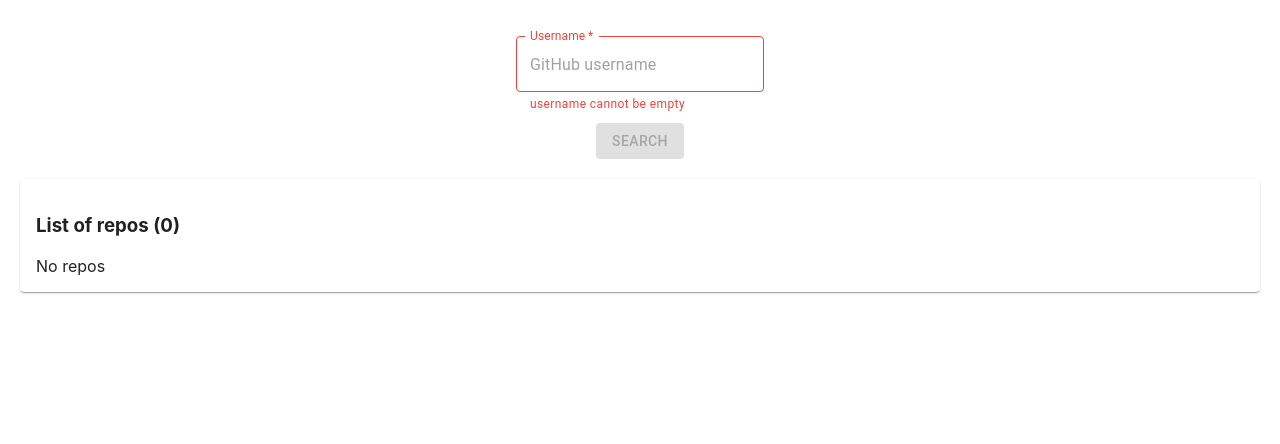
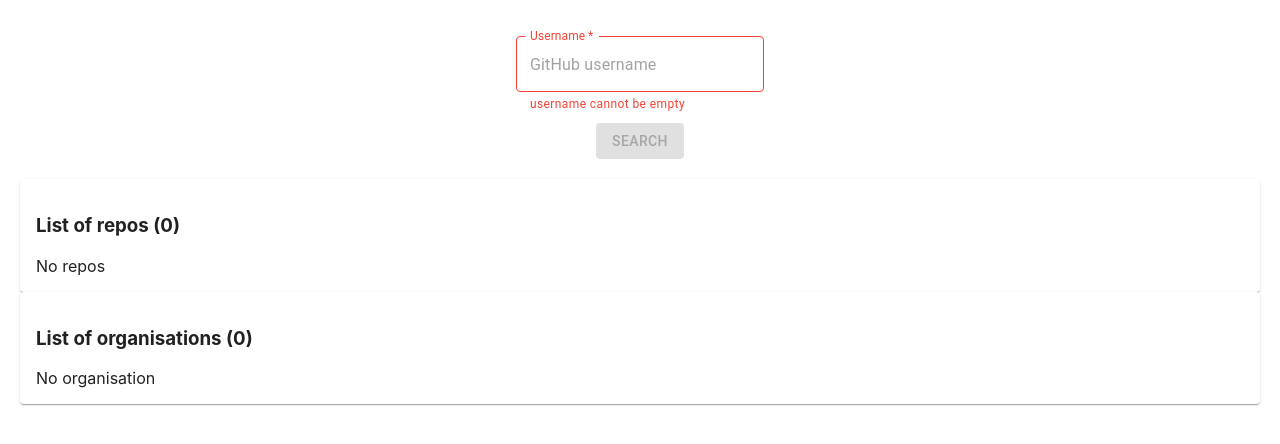
Before and after one commit to lerhhl/reactjs-github-api, a React (Create React App) app: page / in a window 1280 px wide. Shown: the top 444 px of the page. Built offline with nearby package versions, Linux system fonts and the light colour scheme.

Commit message:
Show list of user's organisations in OrgsSection.js

```diff
--- a/src/App.js
+++ b/src/App.js
@@ -1,6 +1,7 @@
 import React from 'react';
 import SearchBar from "./Components/SearchBar/SearchBar";
 import ReposSection from "./Components/ReposSection/ReposSection";
+import OrgsSection from "./Components/OrgsSection/OrgsSection";
 import './App.css';
 
 function App() {
@@ -9,6 +10,7 @@ function App() {
       <SearchBar/>
       <div className="repos-organisation-sections">
         <ReposSection/>
+        <OrgsSection/>
       </div>
     </div>
   );
--- /dev/null
+++ b/src/Components/OrgsSection/OrgsSection.css
@@ -0,0 +1,4 @@
+.orgs-section {
+    padding: 16px;
+    text-align: left;
+}
--- /dev/null
+++ b/src/Components/OrgsSection/OrgsSection.js
@@ -0,0 +1,48 @@
+import React from "react";
+import { connect } from "react-redux";
+import {
+  Paper,
+  ListItem,
+  ListItemText,
+} from '@material-ui/core/';
+import "./OrgsSection.css";
+
+export function OrgsSection(props) {
+  function handleClick(html_url) {
+    if (html_url !== "" || html_url !== null) {
+      window.open(html_url, "_blank");
+    };
+  };
+
+  const { orgs } = props;
+
+  return (
+    <Paper className="orgs-section">
+      <h3>List of organisations ({orgs.length})</h3>
+      {
+        orgs.length > 0 ? (
+          orgs.map((org, index) => {
+            return (
+              <ListItem
+                style={{paddingLeft: 0, paddingRight: 0}}
+                button
+                key={org.name}
+                onClick={() => handleClick(org.html_url)}
+              >
+                <ListItemText primary={`${index + 1} ${org.name}`}/>
+              </ListItem>
+            );
+          })
+        ) : (
+          <div className="no-org-text">
+            No organisation
+          </div>
+        )
+      }
+    </Paper>
+  );
+}
+
+const mapStateToProps = state => ({ orgs: state.user.orgs });
+
+export default connect(mapStateToProps, null)(OrgsSection);
```
